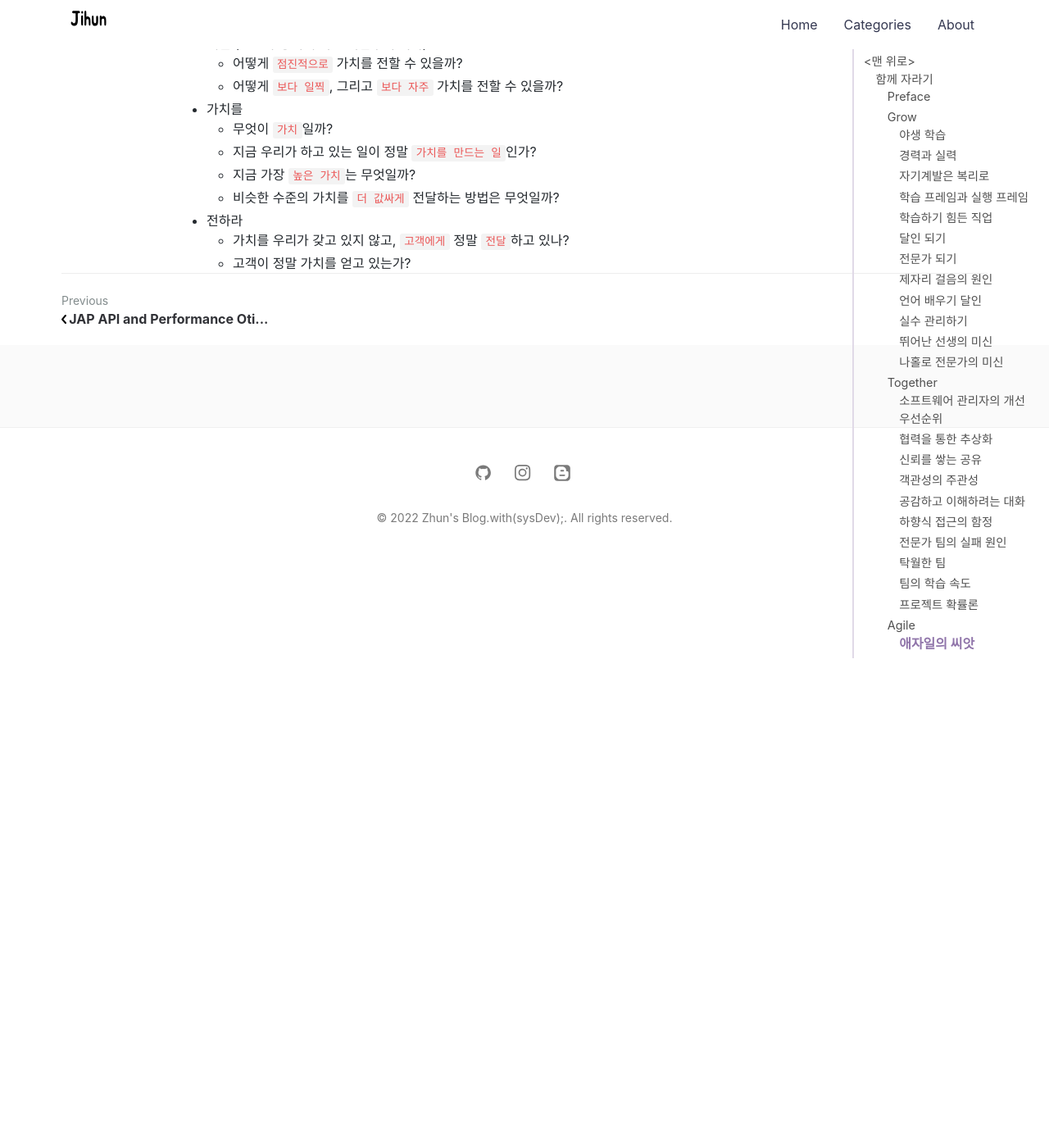
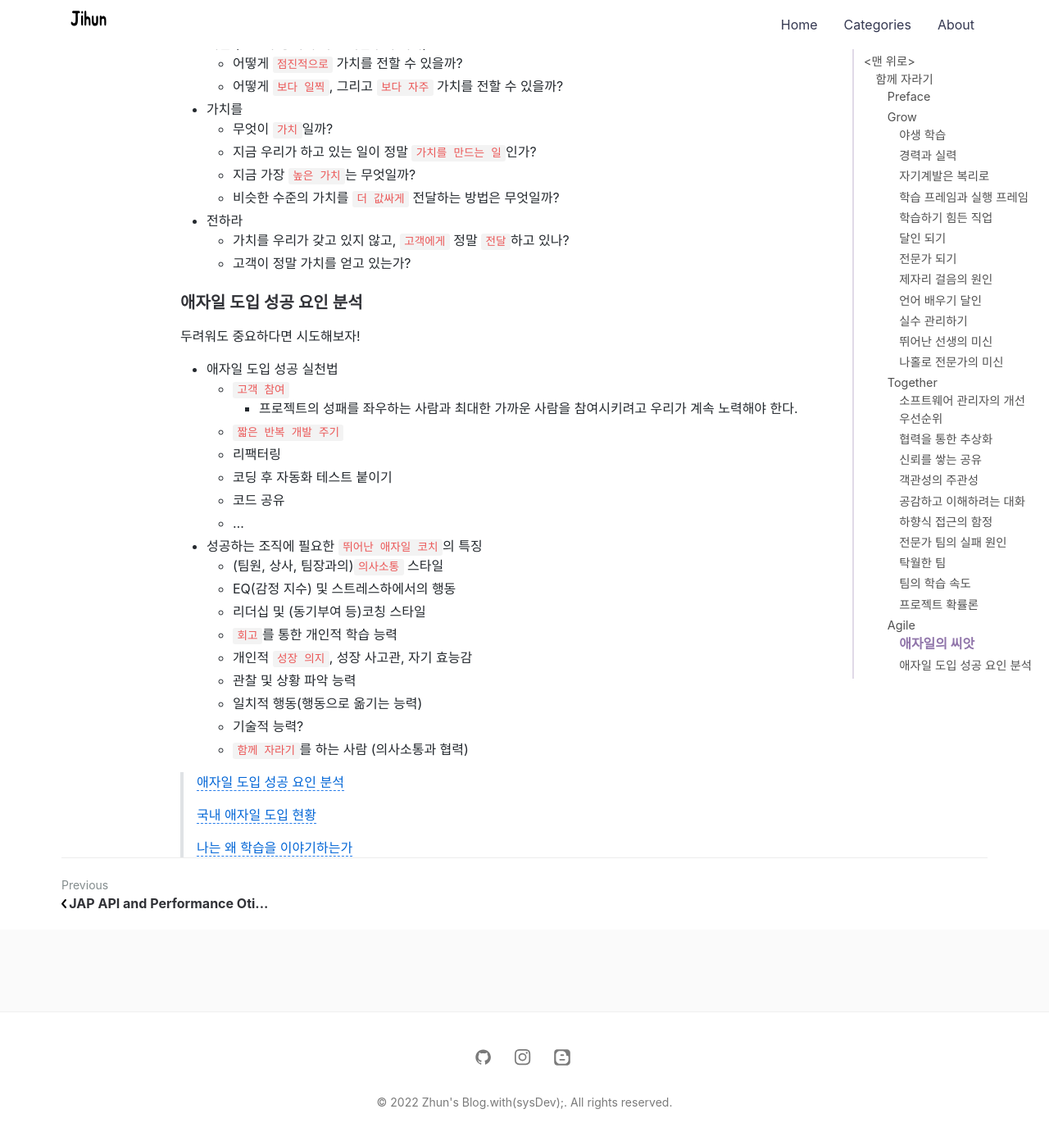
Before and after one commit to jihunparkme/jihunparkme.github.io, a Jekyll site: the page built from _posts/2022-05-25-Growing-Up-Together.md, in a window 1280 px wide and 1400 px high, scrolled down 11209 px. Shown: the top 1392 px of the window at 82% size. Built offline with Jekyll 4.4.1, drawn with Linux system fonts in a browser that asks for light colours; nearby versions of some CDN libraries; comment, search, counter and statistics services are not loaded; some of the changed text lies outside the part shown.

Commit message:
add: 애자일 도입 성공 요인 분석

```diff
--- a/_posts/2022-05-25-Growing-Up-Together.md
+++ b/_posts/2022-05-25-Growing-Up-Together.md
@@ -414,3 +414,32 @@ featured-img: growing-up-together
 - 전하라
   - 가치를 우리가 갖고 있지 않고, `고객에게` 정말 `전달`하고 있나?
   - 고객이 정말 가치를 얻고 있는가?
+
+### 애자일 도입 성공 요인 분석
+
+두려워도 중요하다면 시도해보자!
+
+- 애자일 도입 성공 실천법
+  - `고객 참여`
+    - 프로젝트의 성패를 좌우하는 사람과 최대한 가까운 사람을 참여시키려고 우리가 계속 노력해야 한다.
+  - `짧은 반복 개발 주기`
+  - 리팩터링
+  - 코딩 후 자동화 테스트 붙이기
+  - 코드 공유
+  - ...
+- 성공하는 조직에 필요한 `뛰어난 애자일 코치`의 특징
+  - (팀원, 상사, 팀장과의)`의사소통` 스타일
+  - EQ(감정 지수) 및 스트레스하에서의 행동
+  - 리더십 및 (동기부여 등)코칭 스타일
+  - `회고`를 통한 개인적 학습 능력
+  - 개인적 `성장 의지`, 성장 사고관, 자기 효능감
+  - 관찰 및 상황 파악 능력
+  - 일치적 행동(행동으로 옮기는 능력)
+  - 기술적 능력?
+  - `함께 자라기`를 하는 사람 (의사소통과 협력)
+
+> [애자일 도입 성공 요인 분석](http://agile.egloos.com/5299932)
+>
+> [국내 애자일 도입 현황](http://agile.egloos.com/4574988)
+>
+> [나는 왜 학습을 이야기하는가](http://agile.egloos.com/3111334)
```
